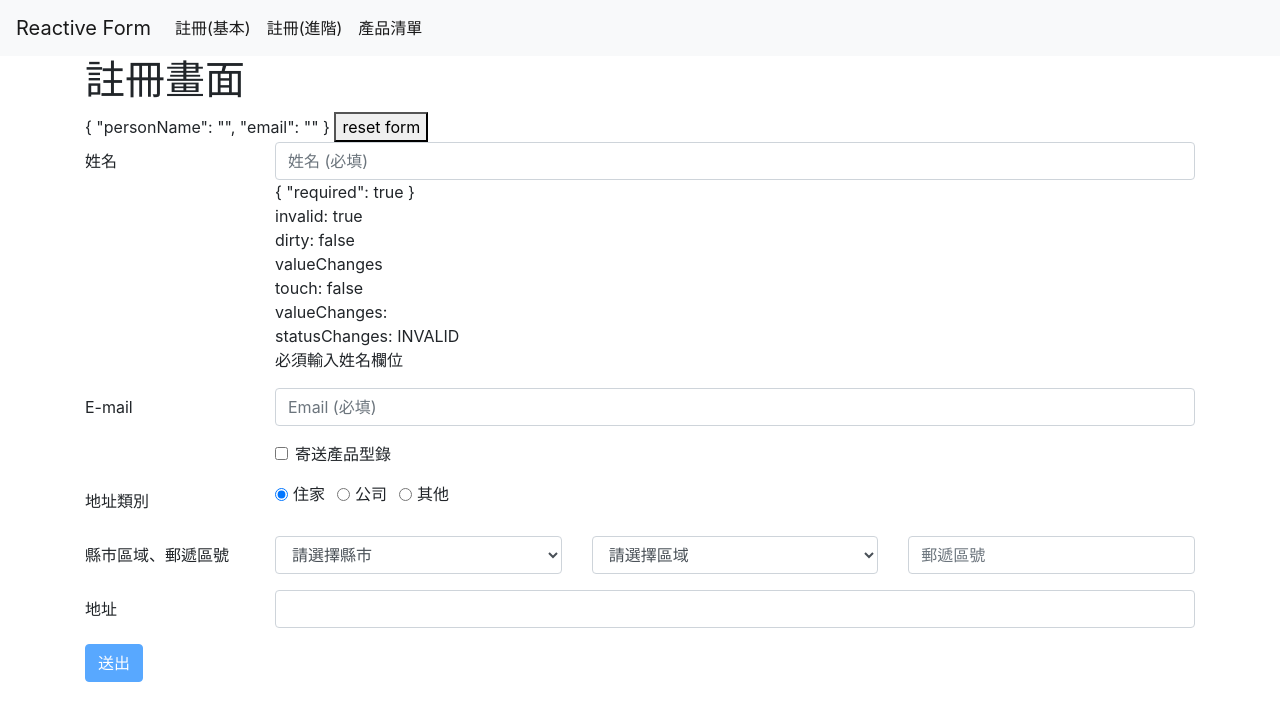
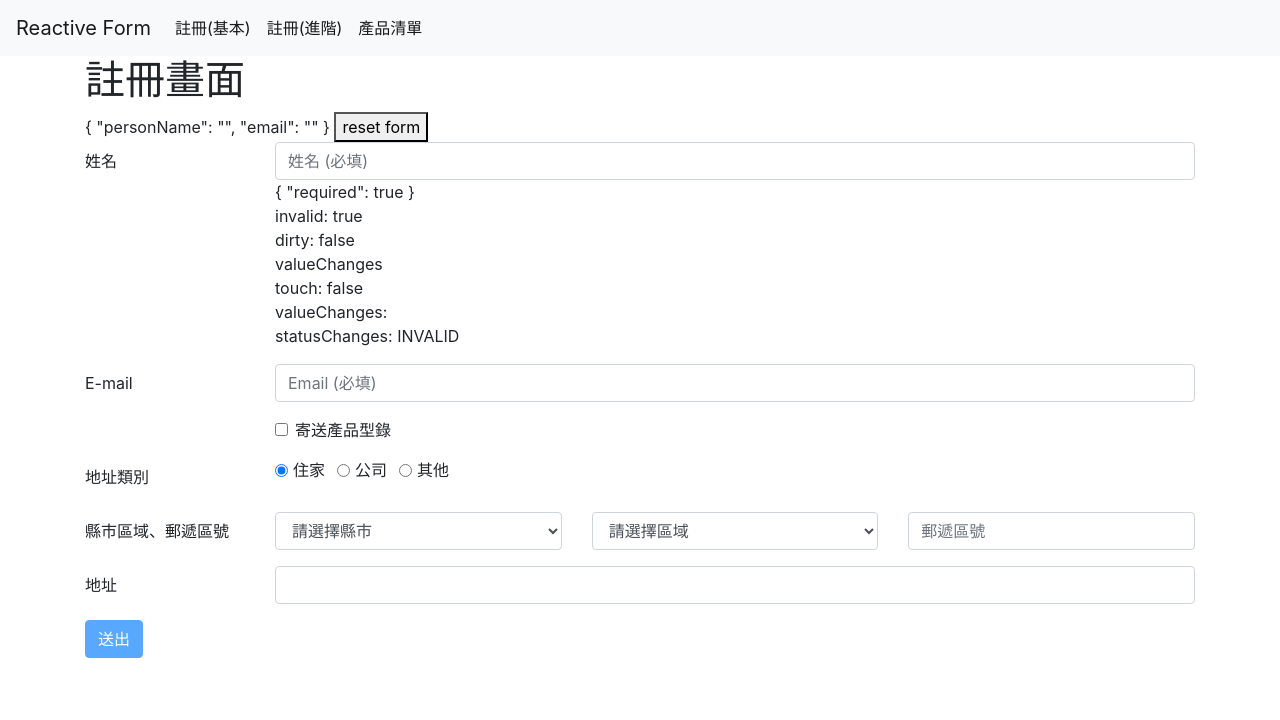
Before and after one commit to SHANG-TING/20181110-angular-beginner-form, an Angular app: page /signup in a window 1280 px wide. Shown: the top 720 px of the page. Built offline with nearby package versions, Linux system fonts and the light colour scheme.

Commit message:
display minlength error message

```diff
--- a/src/app/signup/signup.component.html
+++ b/src/app/signup/signup.component.html
@@ -9,6 +9,7 @@
       <input type="text"
              class="form-control"
              name="personName"
+             minlength="6"
              #personName="ngModel"
              ngModel
              placeholder="姓名 (必填)"
@@ -19,7 +20,11 @@
       <div>touch: {{ personName.touched }}</div>
       <div>valueChanges: {{ personName.valueChanges | async }}</div>
       <div>statusChanges: {{ personName.statusChanges | async }}</div>
-      <span *ngIf="personName.hasError('required')">必須輸入姓名欄位</span>
+      <ng-container *ngIf="personName.touched">
+        <span *ngIf="personName.hasError('required')">必須輸入姓名欄位</span>
+        <span *ngIf="personName.hasError('minlength')">目前只輸入了{{
+          personName.getError('minlength').actualLength}}碼，至少要輸入{{personName.getError('minlength').requiredLength}}碼。</span>
+      </ng-container>
     </div>
   </div>
   <div class="form-group row">
```
